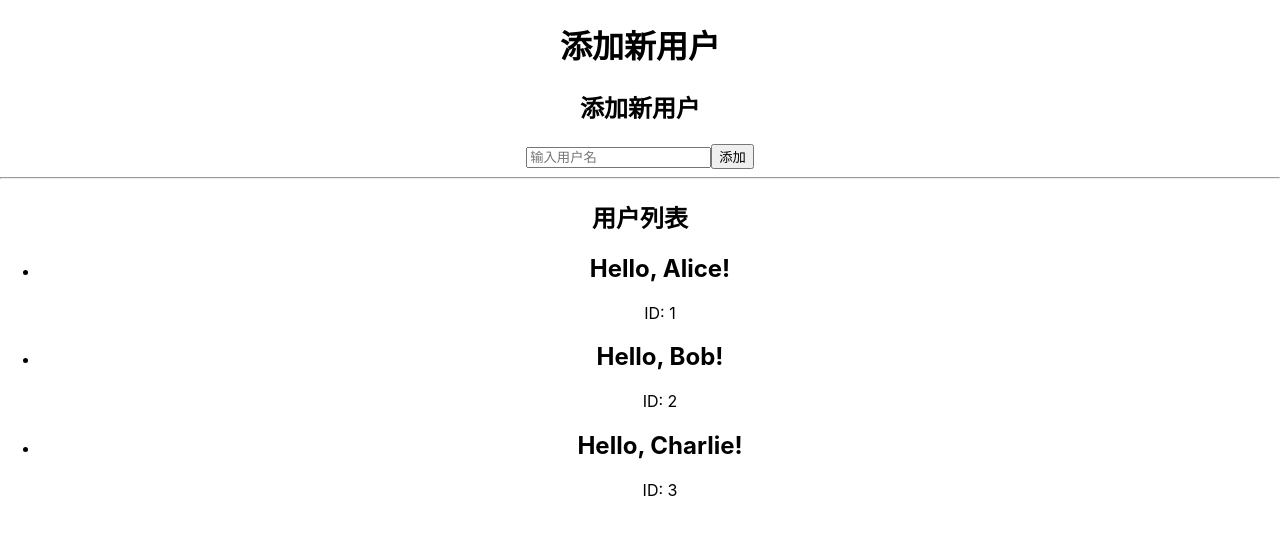
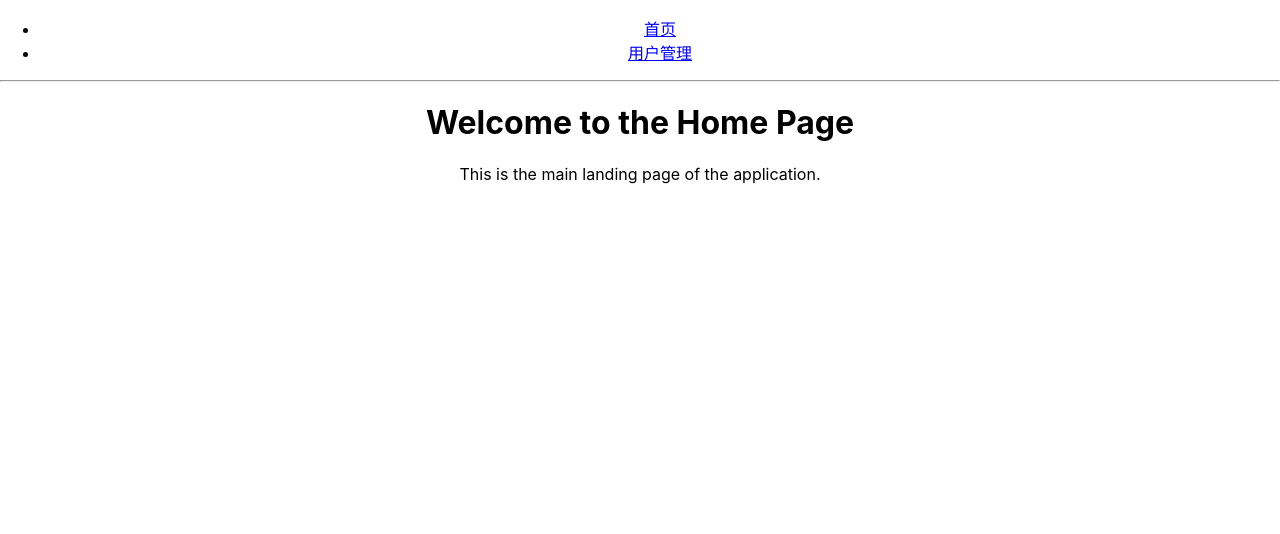
Before and after one commit to Schromeo/react-prep, a React (Create React App) app in the folder react-prep/: page / in a window 1280 px wide. Shown: the top 534 px of the page. Built offline with nearby package versions, Linux system fonts and the light colour scheme.

Commit message:
multi pages

```diff
--- a/react-prep/package.json
+++ b/react-prep/package.json
@@ -9,6 +9,7 @@
     "@testing-library/user-event": "^13.5.0",
     "react": "^19.1.1",
     "react-dom": "^19.1.1",
+    "react-router-dom": "^7.9.3",
     "react-scripts": "5.0.1",
     "web-vitals": "^2.1.4"
   },
--- a/react-prep/src/App.js
+++ b/react-prep/src/App.js
@@ -1,35 +1,32 @@
 // src/App.js
 
 import React from 'react';
+import { BrowserRouter as Router, Route, Routes, Link } from 'react-router-dom';
 import './App.css';
 import AddUserForm from './AddUserForm';
 import UserList from './UserList';
+import HomePage from './pages/HomePage';
+import UsersPage from './pages/UsersPage';
 
 function App() {
+  return (
+    <Router>
+      <div className="App">
+        <nav>
+          <ul>
+            <li><Link to="/">首页</Link></li>
+            <li><Link to="/users">用户管理</Link></li>
+          </ul>
+        </nav>
 
-  const [users, setUsers] = React.useState([
-    {id: 1, name: 'Alice'},
-    {id: 2, name: 'Bob'},
-    {id: 3, name: 'Charlie'}
-  ]);
+        <hr />
 
-  const addUser = (userName) => {
-    const newUser = {
-      // id: Date.now(), // 使用时间戳作为简单的唯一 ID
-      // id: users.length > 0 ? users[users.length - 1].id + 1 : 1, // 确保 ID 唯一且递增
-      id: Math.max(0, ...users.map(u => u.id)) + 1, // 确保 ID 唯一且递增
-      name: userName
-    };
-    setUsers([...users, newUser]);
-  }
-
-  return (
-    <div className="App">
-      <h1>添加新用户</h1>
-      <AddUserForm onAddUser={addUser} />
-      <hr />
-      <UserList users={users} />
-    </div>
+        <Routes>
+          <Route path="/" element={<HomePage />} />
+          <Route path="/users" element={<UsersPage />} />
+        </Routes>
+      </div>
+    </Router>
   );
 }
 
--- /dev/null
+++ b/react-prep/src/pages/HomePage.js
@@ -0,0 +1,12 @@
+import React from "react";
+
+function HomePage() {
+    return (
+        <div>
+            <h1>Welcome to the Home Page</h1>
+            <p>This is the main landing page of the application.</p>
+        </div>
+    )
+}
+
+export default HomePage;
--- /dev/null
+++ b/react-prep/src/pages/UsersPage.js
@@ -0,0 +1,33 @@
+import React, {useState} from "react";
+import AddUserForm from "../AddUserForm";
+import UserList from "../UserList";
+
+function UsersPage() {
+    const [users, setUsers] = React.useState([
+        {id: 1, name: 'Alice'},
+        {id: 2, name: 'Bob'},
+        {id: 3, name: 'Charlie'}
+    ]);
+
+    const addUser = (userName) => {
+        const newUser = {
+            // id: Date.now(), // 使用时间戳作为简单的唯一 ID
+            // id: users.length > 0 ? users[users.length - 1].id + 1 : 1, // 确保 ID 唯一且递增
+            id: Math.max(0, ...users.map(u => u.id)) + 1, // 确保 ID 唯一且递增
+            name: userName
+        };
+        setUsers([...users, newUser]);
+    };
+
+    return (
+        <div>
+            <h1>用户管理</h1>
+            <AddUserForm onAddUser={addUser} />
+            <hr />
+            <UserList users={users} />
+
+        </div>
+    );
+}
+
+export default UsersPage;
```
Also changed, not shown: 1 other file (tests, documents, lock files or other folders).
